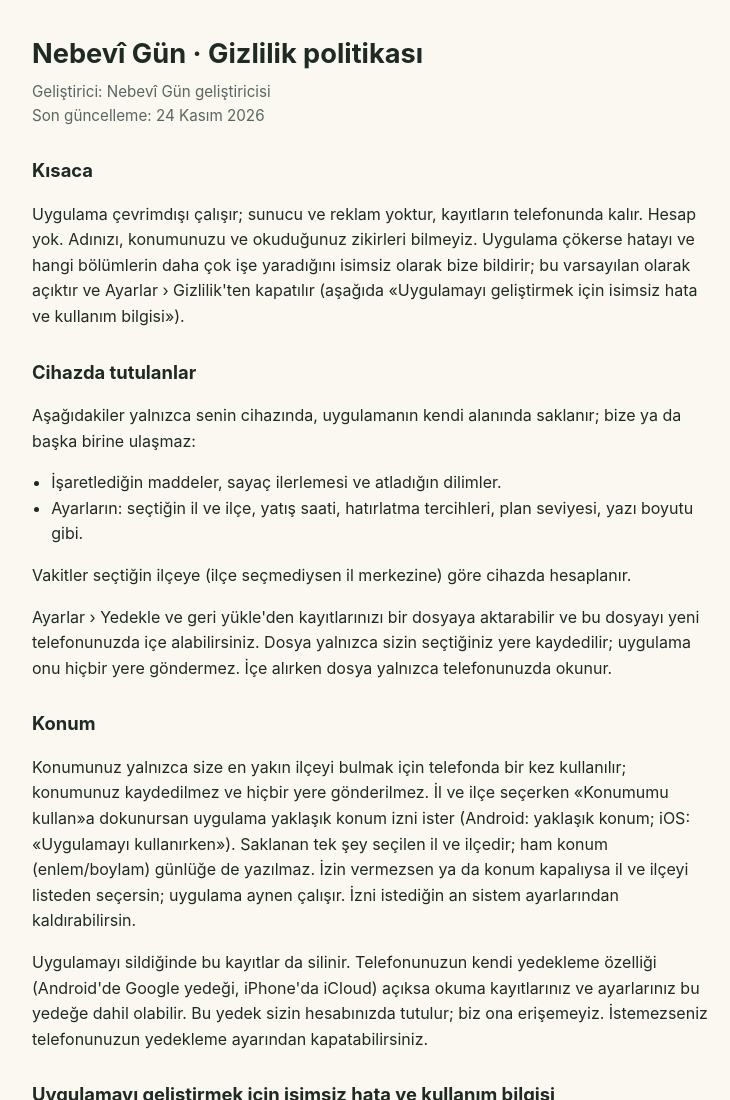
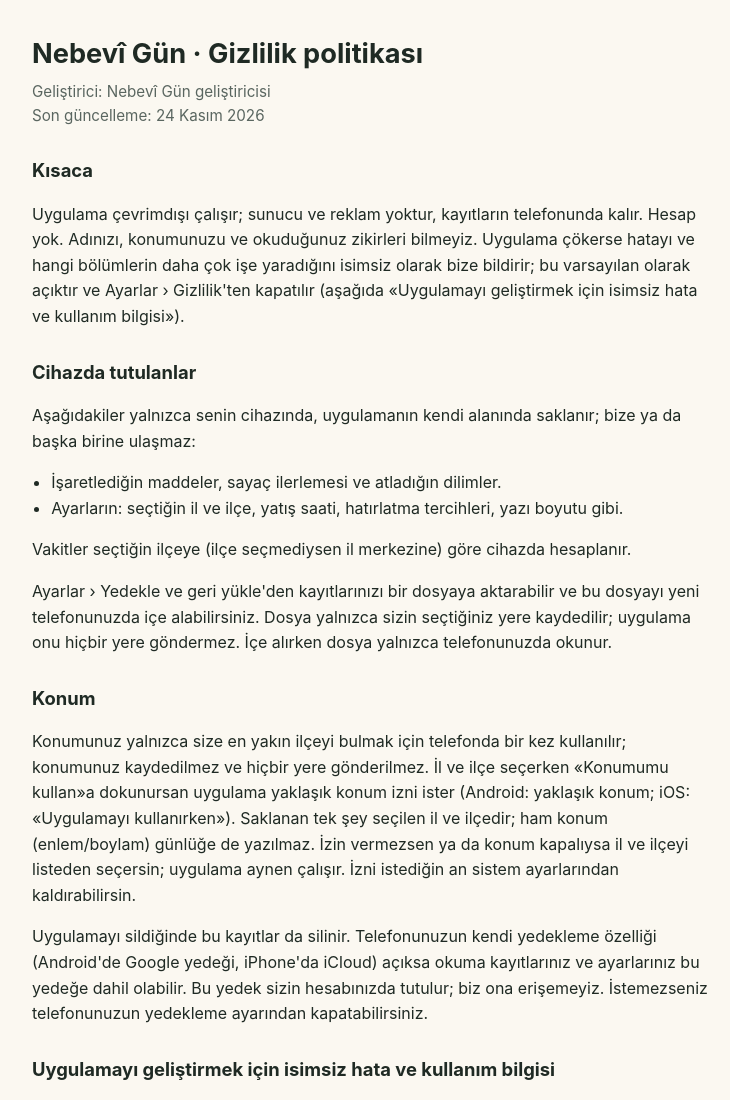
Before and after one commit to zikirvaktisunnetdua/nebevigun, a plain HTML site: page gizlilik/index.html in a window 1280 px wide. Shown: the top 1100 px of the page, without its empty margins (268-998 px from the left). Drawn offline with Linux system fonts and the light colour scheme.

Commit message:
Privacy page: plan level removed from settings list (J56)
Co-Authored-By: Claude Opus 5.5 <noreply@anthropic.com>

```diff
--- a/gizlilik/index.html
+++ b/gizlilik/index.html
@@ -19,7 +19,7 @@
 <p>Aşağıdakiler yalnızca senin cihazında, uygulamanın kendi alanında saklanır; bize ya da başka birine ulaşmaz:</p>
 <ul>
 <li>İşaretlediğin maddeler, sayaç ilerlemesi ve atladığın dilimler.</li>
-<li>Ayarların: seçtiğin il ve ilçe, yatış saati, hatırlatma tercihleri, plan seviyesi, yazı boyutu gibi.</li>
+<li>Ayarların: seçtiğin il ve ilçe, yatış saati, hatırlatma tercihleri, yazı boyutu gibi.</li>
 </ul>
 <p>Vakitler seçtiğin ilçeye (ilçe seçmediysen il merkezine) göre cihazda hesaplanır.</p>
 <p>Ayarlar › Yedekle ve geri yükle'den kayıtlarınızı bir dosyaya aktarabilir ve bu dosyayı yeni telefonunuzda içe alabilirsiniz. Dosya yalnızca sizin seçtiğiniz yere kaydedilir; uygulama onu hiçbir yere göndermez. İçe alırken dosya yalnızca telefonunuzda okunur.</p>
```
